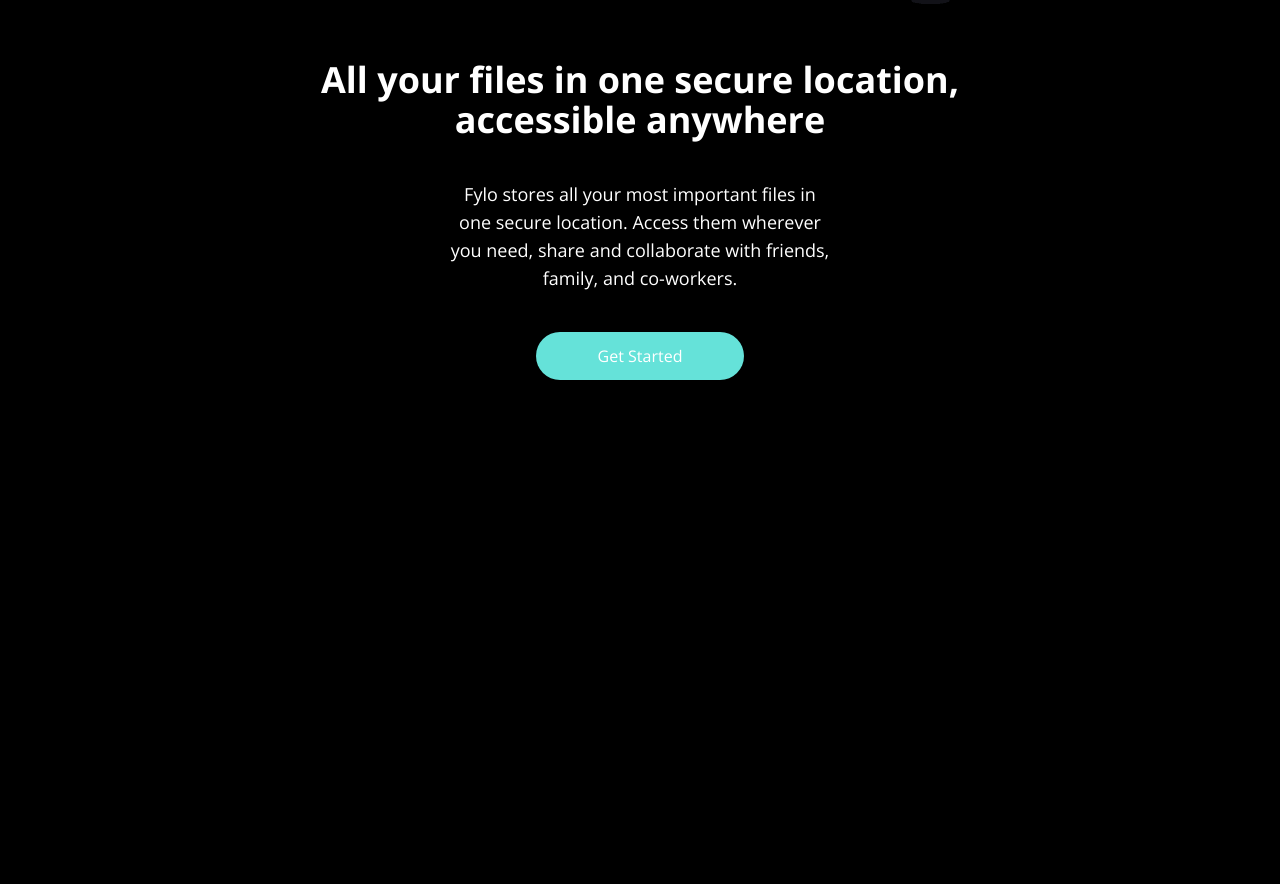
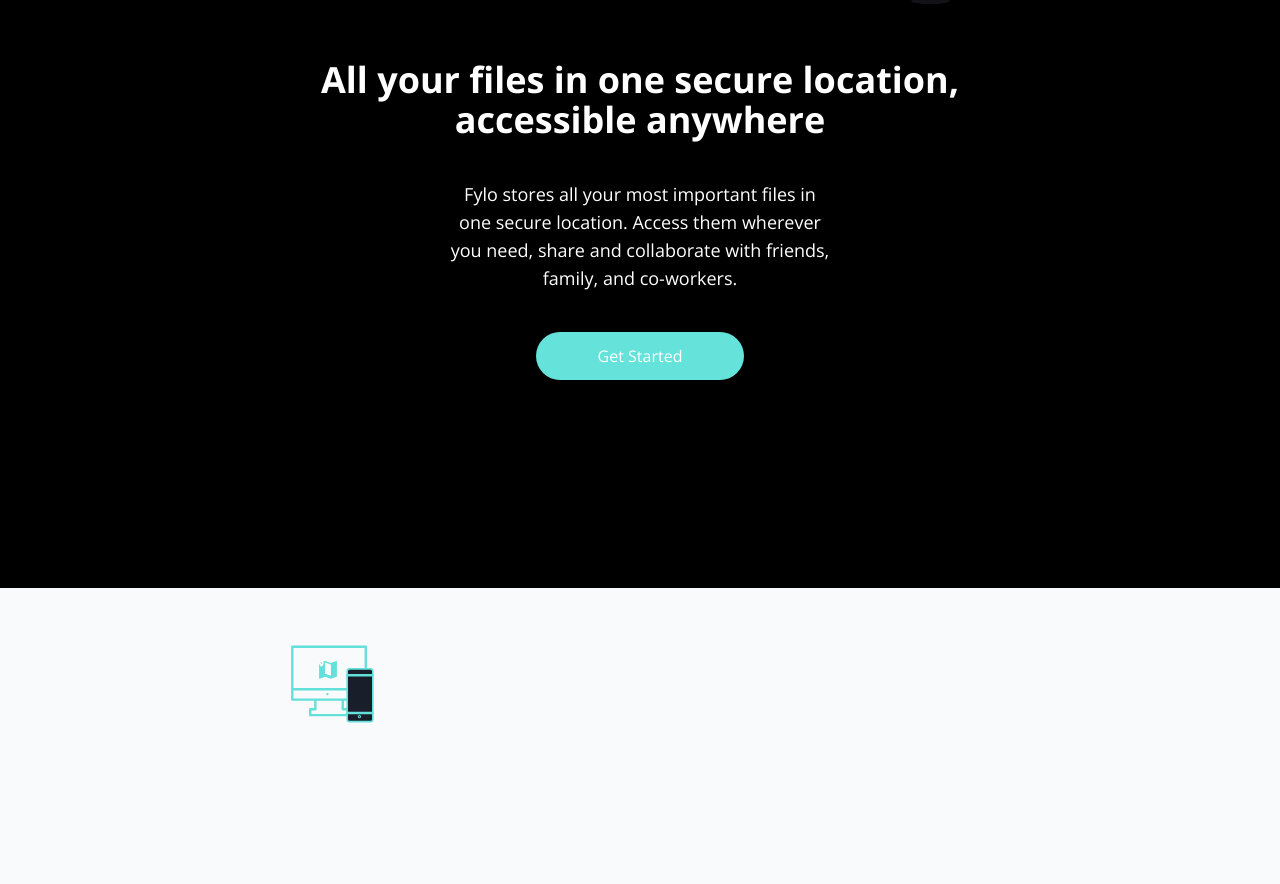
Before and after one commit to Soulbolt/fylo, a website: page index.html in a window 1280 px wide. Shown: the part 730-1614 px from the top of the page. Before the commit the page ends 1318 px from the top, so only its background shows below. Drawn offline with nearby package versions, Linux system fonts and the light colour scheme.

Commit message:
Add Feature section, feature container, Add img with source for first item row..

```diff
--- a/index.html
+++ b/index.html
@@ -102,5 +102,23 @@
         </button>
       </div>
     </section>
+
+    <!-- Features Section -->
+    <section id="features" class="pt-12 bg-gray-50 dark:bg-darkBlue1">
+      <!-- Features Container -->
+      <div class="container mx-auto px-6 pb-32">
+        <!-- First Row -->
+        <div
+          class="flex flex-col space-y-24 text-center md:flex-row md:space-y-0"
+        >
+          <!-- Item 1 -->
+          <div class="flex flex-col items-center space-y-2 md:w-1/2">
+            <div class="flex items-center justify-center h-24 mb-6">
+              <img src="images/icon-access-anywhere.svg" alt="" />
+            </div>
+          </div>
+        </div>
+      </div>
+    </section>
   </body>
 </html>
```
Also changed, not shown: css/style.css.
